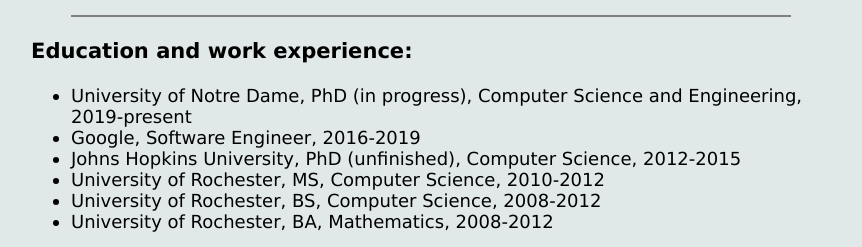
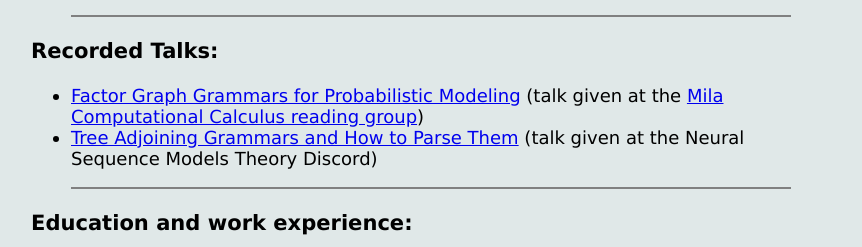
Before and after one commit to darcey/darcey.github.io, a plain HTML site: page index.html in a window 1280 px wide. Shown: the part 527-774 px from the top of the page, without its empty margins (209-1071 px from the left). Drawn offline with Linux system fonts and the light colour scheme.

Commit message:
Update index.html

```diff
--- a/index.html
+++ b/index.html
@@ -30,8 +30,16 @@
     <div class="horizontal-block">
         <h3>Publications:</h3>
         <ul>
-            <li>David Chiang and <b>Darcey Riley</b>. <a href="https://proceedings.neurips.cc//paper_files/paper/2020/hash/49ca03822497d26a3943d5084ed59130-Abstract.html">Factor Graph Grammars</a>. In <i>Proc. NeurIPS</i>. 2020.
+            <li>David Chiang and <b>Darcey Riley</b>. <a href="https://proceedings.neurips.cc/paper/2020/hash/49ca03822497d26a3943d5084ed59130-Abstract.html">Factor Graph Grammars</a>. In <i>Proc. NeurIPS</i>. 2020.
             <li><b>Darcey Riley</b> and Daniel Gildea. <a href="https://www.aclweb.org/anthology/P12-2060/">Improving the IBM Alignment Models Using Variational Bayes</a>. In <i>Proc. ACL</i>, volume 2, 306-310. 2012.
+        </ul>
+    </div>
+    <hr>
+    <div class="horizontal-block">
+        <h3>Recorded Talks:</h3>
+        <ul>
+            <li><a href="https://www.youtube.com/watch?v=8xhTESwcpkw">Factor Graph Grammars for Probabilistic Modeling</a> (talk given at the <a href="https://compcalc.github.io/">Mila Computational Calculus reading group</a>)
+            <li><a href="https://www.youtube.com/watch?v=gtKpkrSCVh0">Tree Adjoining Grammars and How to Parse Them</a> (talk given at the Neural Sequence Models Theory Discord)
         </ul>
     </div>
     <hr>
```
